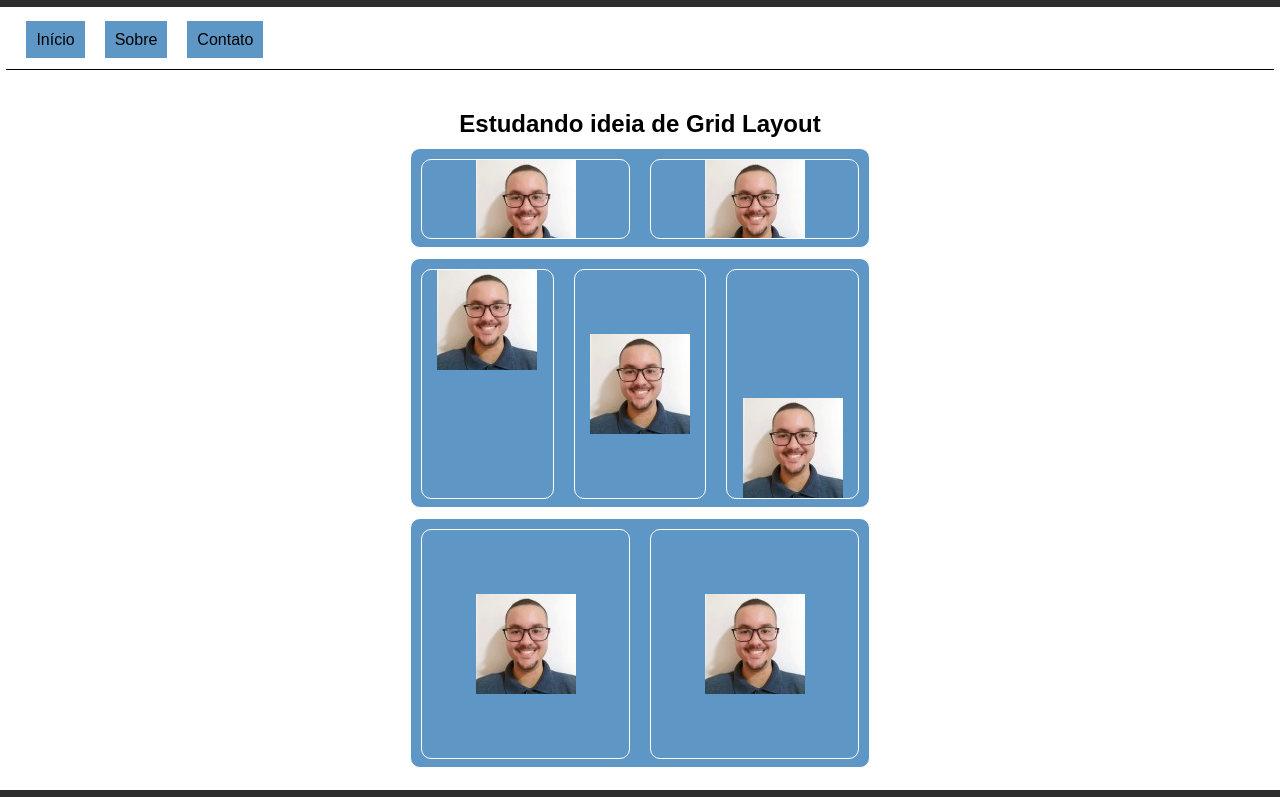
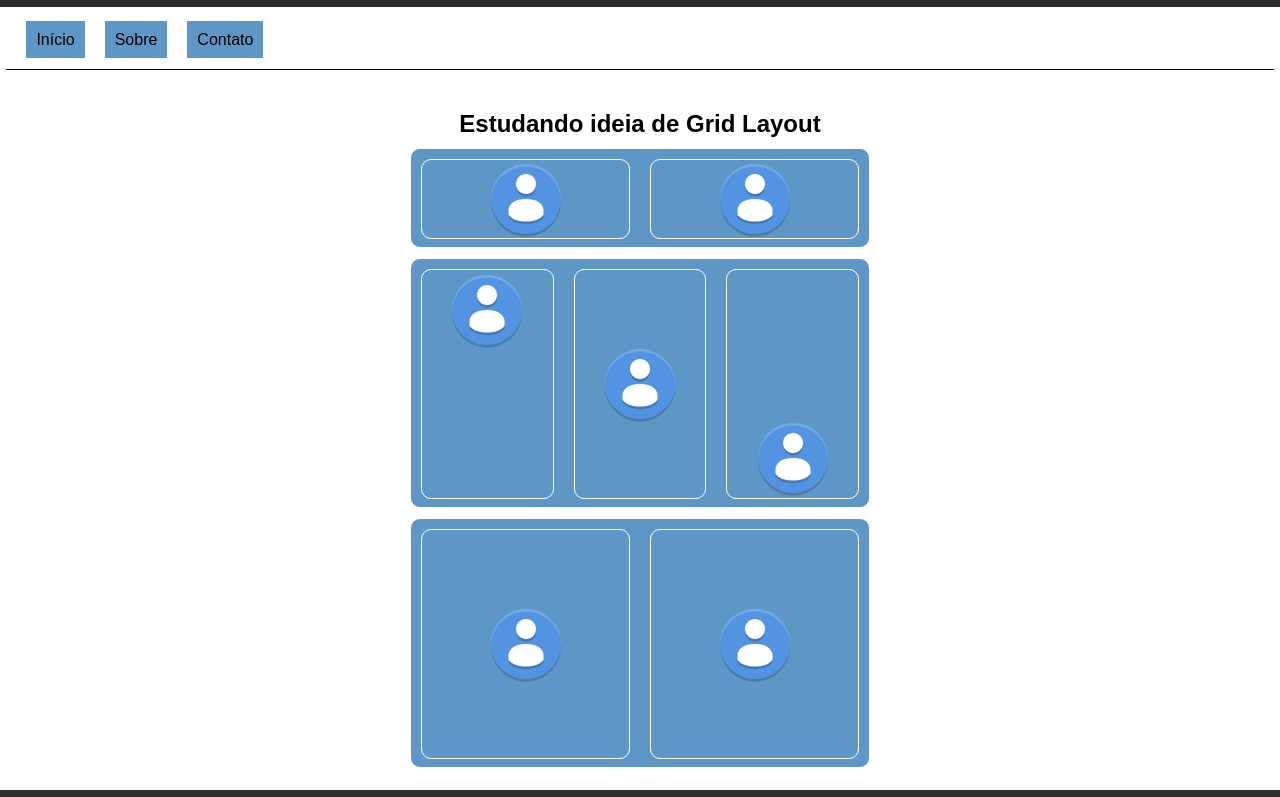
Before and after one commit to patricklmachado/projeto-grid-layout, a plain HTML site: page index.html in a window 1280 px wide. Shown: the part 108-905 px from the top of the page. Drawn offline with Linux system fonts and the light colour scheme.

Commit message:
att avatar-perfil

```diff
--- a/style.css
+++ b/style.css
@@ -127,7 +127,8 @@ nav li a:hover{
     height: 80px;
     width: 210px;
     margin: 10px;
-    background: url('imagens/perfil.jpg') no-repeat top center;
+    background: url('imagens/avatar-perfil.png') no-repeat center center;
+    background-size: 80px;
     border: 1px solid white;
     border-radius: 10px;
 }
@@ -137,7 +138,8 @@ nav li a:hover{
     height: 80px;
     width: 210px;
     margin: 10px;
-    background: url('imagens/perfil.jpg') no-repeat top center;
+    background: url('imagens/avatar-perfil.png') no-repeat center center;
+    background-size: 80px;
     border: 1px solid white;
     border-radius: 10px;
 }
@@ -162,7 +164,8 @@ nav li a:hover{
     height: 230px;
     width: 153px;
     margin: 10px;
-    background: url('imagens/perfil.jpg') no-repeat top center;
+    background: url('imagens/avatar-perfil.png') no-repeat top center;
+    background-size: 80px;
     border: 1px solid white;
     border-radius: 10px;
 }
@@ -174,7 +177,8 @@ nav li a:hover{
     height: 230px;
     width: 153px;
     margin: 10px;
-    background: url('imagens/perfil.jpg') no-repeat center;
+    background: url('imagens/avatar-perfil.png') no-repeat center center;
+    background-size: 80px;
     border: 1px solid white;
     border-radius: 10px;
 }
@@ -186,7 +190,8 @@ nav li a:hover{
     height: 230px;
     width: 153px;
     margin: 10px;
-    background: url('imagens/perfil.jpg') no-repeat bottom;
+    background: url('imagens/avatar-perfil.png') no-repeat bottom center;
+    background-size: 80px;
     border: 1px solid white;
     border-radius: 10px;
 }
@@ -211,7 +216,8 @@ nav li a:hover{
     height: 230px;
     width: 210px;
     margin: 10px;
-    background: url('imagens/perfil.jpg') no-repeat center;
+    background: url('imagens/avatar-perfil.png') no-repeat center center;
+    background-size: 80px;
     border: 1px solid white;
     border-radius: 10px;
 }
@@ -223,7 +229,8 @@ nav li a:hover{
     height: 230px;
     width: 210px;
     margin: 10px;
-    background: url('imagens/perfil.jpg') no-repeat center;
+    background: url('imagens/avatar-perfil.png') no-repeat center center;
+    background-size: 80px;
     border: 1px solid white;
     border-radius: 10px;
 }
```
Also changed, not shown: imagens/avatar-perfil.png (added).
